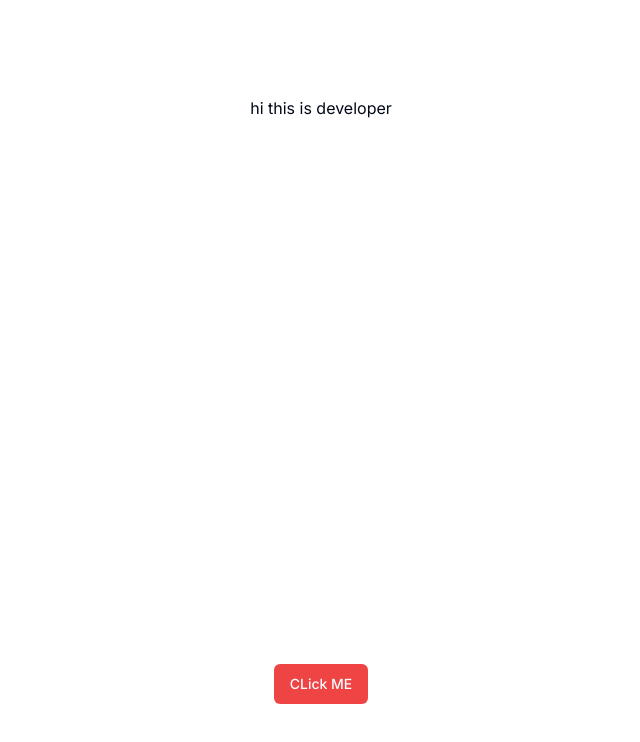
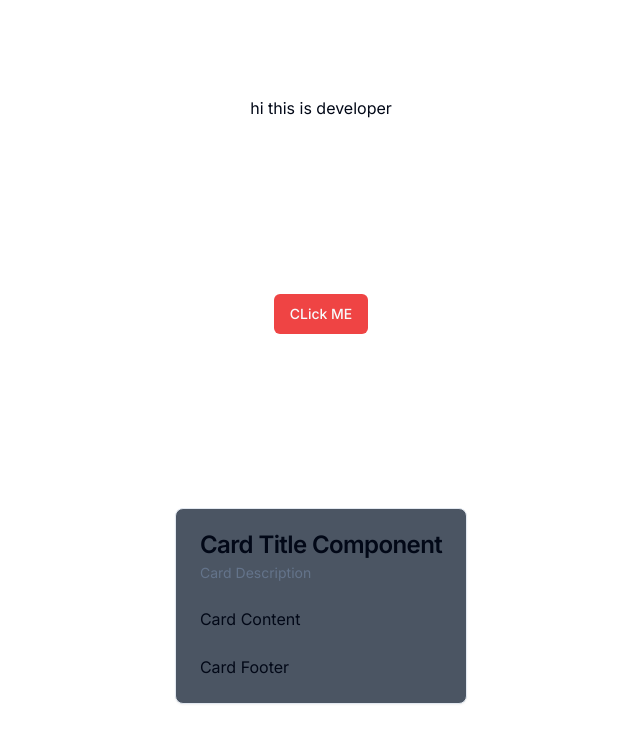
Before and after one commit to syedalirazazaidi/reacts-plays, a Next.js app in the folder nextjsplayground/shadcn/: page / in a window 1280 px wide. Shown: the top 742 px of the page, without its empty margins (319-959 px from the left). Built offline with nearby package versions, Linux system fonts and the light colour scheme.

Commit message:
set globals.css file and configure it

```diff
--- /dev/null
+++ b/nextjsplayground/shadcn/src/app/components/card.tsx
@@ -0,0 +1,28 @@
+import React from "react";
+import {
+  Card,
+  CardContent,
+  CardDescription,
+  CardFooter,
+  CardHeader,
+  CardTitle,
+} from "@/components/ui/card";
+
+export default function CardComp() {
+  return (
+    <div>
+      <Card className="bg-gray-600 col">
+        <CardHeader>
+          <CardTitle>Card Title Component</CardTitle>
+          <CardDescription>Card Description</CardDescription>
+        </CardHeader>
+        <CardContent>
+          <p>Card Content</p>
+        </CardContent>
+        <CardFooter>
+          <p>Card Footer</p>
+        </CardFooter>
+      </Card>
+    </div>
+  );
+}
--- a/nextjsplayground/shadcn/src/app/page.tsx
+++ b/nextjsplayground/shadcn/src/app/page.tsx
@@ -1,11 +1,13 @@
 import Image from "next/image";
 import HomeButton from "./components/btn";
+import CardComp from "./components/card";
 
 export default function Home() {
   return (
     <main className="flex min-h-screen flex-col items-center justify-between p-24">
       hi this is developer
       <HomeButton />
+      <CardComp />
     </main>
   );
 }
--- /dev/null
+++ b/nextjsplayground/shadcn/src/components/ui/card.tsx
@@ -0,0 +1,79 @@
+import * as React from "react"
+
+import { cn } from "@/lib/utils"
+
+const Card = React.forwardRef<
+  HTMLDivElement,
+  React.HTMLAttributes<HTMLDivElement>
+>(({ className, ...props }, ref) => (
+  <div
+    ref={ref}
+    className={cn(
+      "rounded-lg border bg-card text-card-foreground shadow-sm",
+      className
+    )}
+    {...props}
+  />
+))
+Card.displayName = "Card"
+
+const CardHeader = React.forwardRef<
+  HTMLDivElement,
+  React.HTMLAttributes<HTMLDivElement>
+>(({ className, ...props }, ref) => (
+  <div
+    ref={ref}
+    className={cn("flex flex-col space-y-1.5 p-6", className)}
+    {...props}
+  />
+))
+CardHeader.displayName = "CardHeader"
+
+const CardTitle = React.forwardRef<
+  HTMLParagraphElement,
+  React.HTMLAttributes<HTMLHeadingElement>
+>(({ className, ...props }, ref) => (
+  <h3
+    ref={ref}
+    className={cn(
+      "text-2xl font-semibold leading-none tracking-tight",
+      className
+    )}
+    {...props}
+  />
+))
+CardTitle.displayName = "CardTitle"
+
+const CardDescription = React.forwardRef<
+  HTMLParagraphElement,
+  React.HTMLAttributes<HTMLParagraphElement>
+>(({ className, ...props }, ref) => (
+  <p
+    ref={ref}
+    className={cn("text-sm text-muted-foreground", className)}
+    {...props}
+  />
+))
+CardDescription.displayName = "CardDescription"
+
+const CardContent = React.forwardRef<
+  HTMLDivElement,
+  React.HTMLAttributes<HTMLDivElement>
+>(({ className, ...props }, ref) => (
+  <div ref={ref} className={cn("p-6 pt-0", className)} {...props} />
+))
+CardContent.displayName = "CardContent"
+
+const CardFooter = React.forwardRef<
+  HTMLDivElement,
+  React.HTMLAttributes<HTMLDivElement>
+>(({ className, ...props }, ref) => (
+  <div
+    ref={ref}
+    className={cn(" flex items-center p-6 pt-0", className)}
+    {...props}
+  />
+))
+CardFooter.displayName = "CardFooter"
+
+export { Card, CardHeader, CardFooter, CardTitle, CardDescription, CardContent }
```
